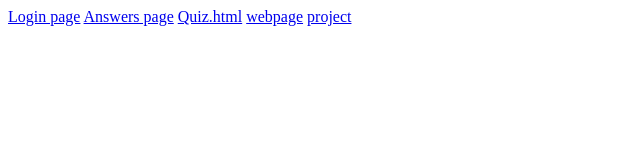
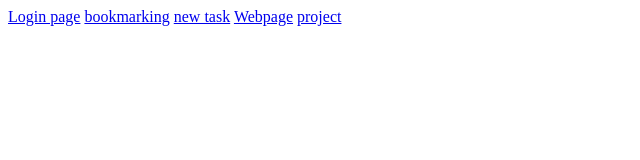
Before and after one commit to BADRI8179/html, a plain HTML site: page index.html in a window 1280 px wide. Shown: the full height of the page, 0-640 px from the left. Drawn offline with Linux system fonts and the light colour scheme.

Commit message:
Update index.html

```diff
--- a/index.html
+++ b/index.html
@@ -6,10 +6,10 @@
     <title>Document</title>
 </head>
 <body>
-    <a href="../loginform.html">Login page</a>
-    <a href="../answers.html">Answers page</a>
-    <a href="../quiz.html">Quiz.html</a>
-    <a href="../webpage.html">webpage</a>
-    <a href="../project.html">project</a>
+    <a href="./loginform.html">Login page</a>
+    <a href="./bookmarking.html">bookmarking</a>
+    <a href="./new task.html">new task</a>
+    <a href="./webpage.html">Webpage</a>
+    <a href="./project.html">project</a>
 </body>
 </html>
```
